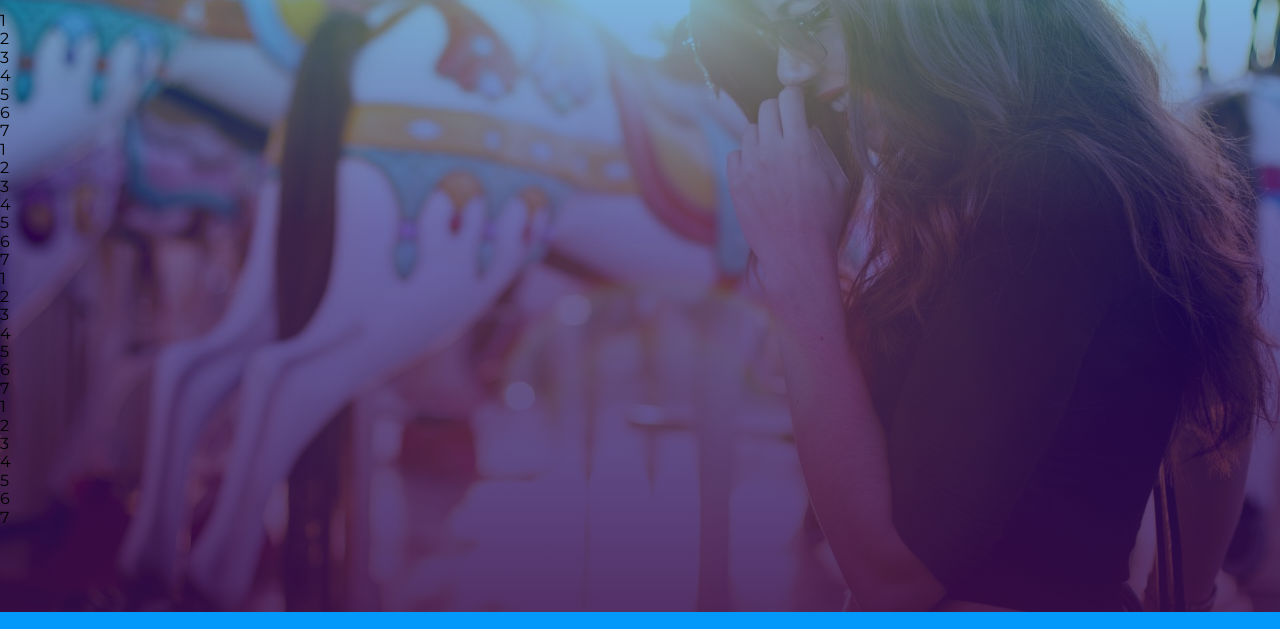
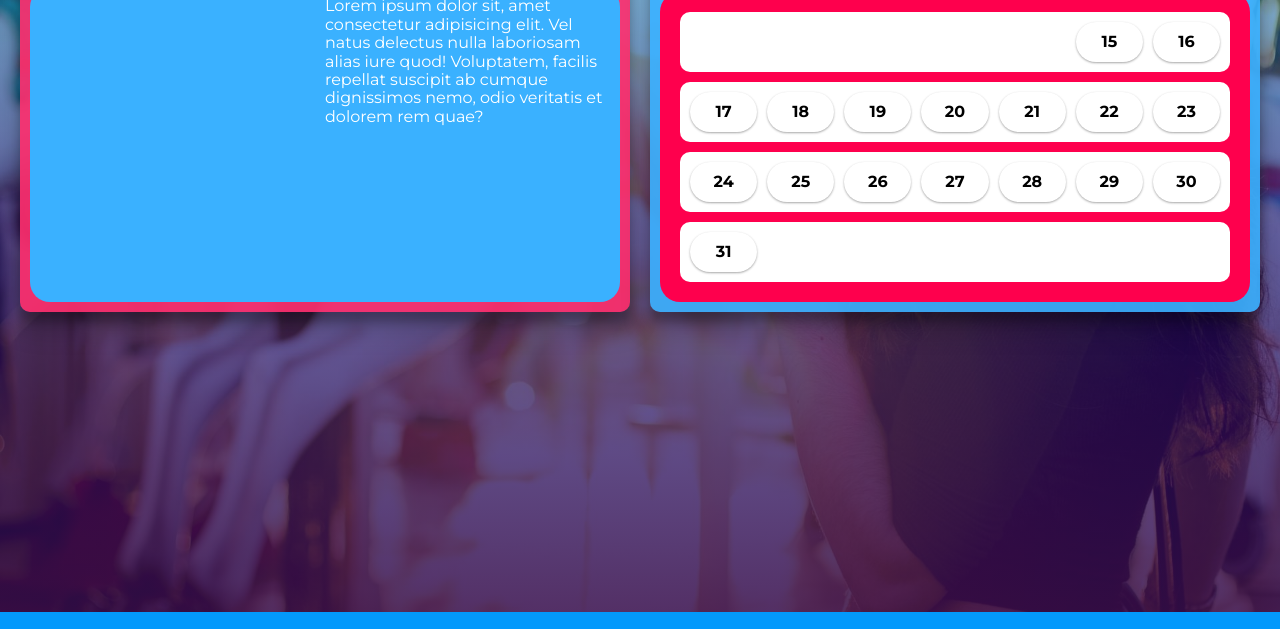
Before and after one commit to wariomvc/FENADU, a website: page calendario.html in a window 1280 px wide. Shown: the part 188-817 px from the top of the page. Drawn offline with nearby package versions, Linux system fonts and the light colour scheme; files whose address does not match are found by name.

Commit message:
Agregado Funcion de Reproducir Video de Youtube segun día elegido

```diff
--- a/calendario.html
+++ b/calendario.html
@@ -21,49 +21,63 @@
                     <a href="calendario.html">Calendario</a>
                 </nav>
             </div>
+            <div class="contenedor_calendario">
+                <div class="evento">
+                    <h2 class="evento__titulo">Eventos el 15 de Julio</h2>
+                    <h3 class="evento__tipo">Musica</h3>
+                    <div class="evento__info">
+                        <div class="evento__media">
+                            <div id="player"></div>
+
+                        </div>
+                        <div class="evento__descripcion">Lorem ipsum dolor sit, amet consectetur adipisicing elit. Vel
+                            natus delectus nulla laboriosam alias iure quod! Voluptatem, facilis repellat suscipit ab
+                            cumque dignissimos nemo, odio veritatis et dolorem rem quae?</div>
+                    </div>
+                </div>
                 <div class="calendario">
-            <h1 class="calendario__titulo">calendario</h1>
-            <h3 class="calendario__fechas">Del 15 al 31 de Julio</h3>
+                    <h1 class="calendario__titulo">Calendario de Eventos</h1>
+                    <h3 class="calendario__fechas titulo__secundario">Del 15 al 31 de Julio</h3>
                     <div class="calendario__box">
                         <div class="calendario__semana">
-                    <div class="calendario__dia">1</div>
-                    <div class="calendario__dia">2</div>
-                    <div class="calendario__dia">3</div>
-                    <div class="calendario__dia">4</div>
-                    <div class="calendario__dia">5</div>
-                    <div class="calendario__dia">6</div>
-                    <div class="calendario__dia">7</div>
+                            <div> </div>
+                            <div> </div>
+                            <div> </div>
+                            <div> </div>
+                            <div> </div>
+                            <div class="calendario__dia">15</div>
+                            <div class="calendario__dia">16</div>
                         </div>
                         <div class="calendario__semana">
-                    <div class="calendario__dia">1</div>
-                    <div class="calendario__dia">2</div>
-                    <div class="calendario__dia">3</div>
-                    <div class="calendario__dia">4</div>
-                    <div class="calendario__dia">5</div>
-                    <div class="calendario__dia">6</div>
-                    <div class="calendario__dia">7</div>
+                            <div class="calendario__dia">17</div>
+                            <div class="calendario__dia">18</div>
+                            <div class="calendario__dia">19</div>
+                            <div class="calendario__dia">20</div>
+                            <div class="calendario__dia">21</div>
+                            <div class="calendario__dia">22</div>
+                            <div class="calendario__dia">23</div>
                         </div>
                         <div class="calendario__semana">
-                    <div class="calendario__dia">1</div>
-                    <div class="calendario__dia">2</div>
-                    <div class="calendario__dia">3</div>
-                    <div class="calendario__dia">4</div>
-                    <div class="calendario__dia">5</div>
-                    <div class="calendario__dia">6</div>
-                    <div class="calendario__dia">7</div>
+                            <div class="calendario__dia">24</div>
+                            <div class="calendario__dia">25</div>
+                            <div class="calendario__dia">26</div>
+                            <div class="calendario__dia">27</div>
+                            <div class="calendario__dia">28</div>
+                            <div class="calendario__dia">29</div>
+                            <div class="calendario__dia">30</div>
                         </div>
                         <div class="calendario__semana">
-                    <div class="calendario__dia">1</div>
-                    <div class="calendario__dia">2</div>
-                    <div class="calendario__dia">3</div>
-                    <div class="calendario__dia">4</div>
-                    <div class="calendario__dia">5</div>
-                    <div class="calendario__dia">6</div>
-                    <div class="calendario__dia">7</div>
+                            <div class="calendario__dia">31</div>
+                            <div> </div>
+                            <div> </div>
+                            <div> </div>
+                            <div> </div>
+                            <div> </div>
+                            <div> </div>
                         </div>
                     </div>
                 </div>
-
+            </div>
         </header>
     </div>
 
@@ -74,16 +88,17 @@
             </div>
             <div class="fenadu__iconos">
                 <svg xmlns="http://www.w3.org/2000/svg" class="icon icon-tabler icon-tabler-brand-twitter" width="40"
-                 height="40" viewBox="0 0 24 24" stroke-width="1.5" stroke="#FE004D" fill="none" stroke-linecap="round"
-                 stroke-linejoin="round">
-                <path stroke="none" d="M0 0h24v24H0z" fill="none"/>
-                <path d="M22 4.01c-1 .49 -1.98 .689 -3 .99c-1.121 -1.265 -2.783 -1.335 -4.38 -.737s-2.643 2.06 -2.62 3.737v1c-3.245 .083 -6.135 -1.395 -8 -4c0 0 -4.182 7.433 4 11c-1.872 1.247 -3.739 2.088 -6 2c3.308 1.803 6.913 2.423 10.034 1.517c3.58 -1.04 6.522 -3.723 7.651 -7.742a13.84 13.84 0 0 0 .497 -3.753c-.002 -.249 1.51 -2.772 1.818 -4.013z"/>
+                    height="40" viewBox="0 0 24 24" stroke-width="1.5" stroke="#FE004D" fill="none"
+                    stroke-linecap="round" stroke-linejoin="round">
+                    <path stroke="none" d="M0 0h24v24H0z" fill="none" />
+                    <path
+                        d="M22 4.01c-1 .49 -1.98 .689 -3 .99c-1.121 -1.265 -2.783 -1.335 -4.38 -.737s-2.643 2.06 -2.62 3.737v1c-3.245 .083 -6.135 -1.395 -8 -4c0 0 -4.182 7.433 4 11c-1.872 1.247 -3.739 2.088 -6 2c3.308 1.803 6.913 2.423 10.034 1.517c3.58 -1.04 6.522 -3.723 7.651 -7.742a13.84 13.84 0 0 0 .497 -3.753c-.002 -.249 1.51 -2.772 1.818 -4.013z" />
                 </svg>
                 <svg xmlns="http://www.w3.org/2000/svg" class="icon icon-tabler icon-tabler-brand-facebook" width="40"
-                 height="40" viewBox="0 0 24 24" stroke-width="1.5" stroke="#FE004D" fill="none" stroke-linecap="round"
-                 stroke-linejoin="round">
-                <path stroke="none" d="M0 0h24v24H0z" fill="none"/>
-                <path d="M7 10v4h3v7h4v-7h3l1 -4h-4v-2a1 1 0 0 1 1 -1h3v-4h-3a5 5 0 0 0 -5 5v2h-3"/>
+                    height="40" viewBox="0 0 24 24" stroke-width="1.5" stroke="#FE004D" fill="none"
+                    stroke-linecap="round" stroke-linejoin="round">
+                    <path stroke="none" d="M0 0h24v24H0z" fill="none" />
+                    <path d="M7 10v4h3v7h4v-7h3l1 -4h-4v-2a1 1 0 0 1 1 -1h3v-4h-3a5 5 0 0 0 -5 5v2h-3" />
                 </svg>
             </div>
         </div>
@@ -94,6 +109,8 @@
     </footer>
     <script src="/build/js/bundle.min.js"></script>
     <script src="https://code.jquery.com/jquery-3.6.0.min.js"></script>
+
+
 </body>
 
 </html>
--- a/src/scss/layout/_calendario.scss
+++ b/src/scss/layout/_calendario.scss
@@ -0,0 +1,84 @@
+@use '../base/paleta' as color;
+
+.contenedor_calendario{
+  display: grid;
+  grid-template-columns: 1fr 1fr;
+  column-gap: 2rem;
+  padding: 0 2rem;
+}
+.evento{
+  background-color: rgba($color: color.$color-secondary-1-0, $alpha: .9);
+  color: color.$color-blanco;
+  box-shadow: rgba(0, 0, 0, 0.25) 0px 14px 28px, rgba(0, 0, 0, 0.22) 0px 10px 10px;
+  border-radius: 1rem;
+  display: flex;
+  flex-direction: column;
+  justify-items: center;
+  align-items: center;
+  padding: 1rem;
+  .evento__titulo{
+    margin: 0;
+  }
+  .evento__info{
+    display: grid;
+    grid-template-columns: 1fr 1fr;
+    background-color: color.$color-primary-0;
+    height: 100%;
+    padding: 1rem;
+    border-radius: 2rem;
+  }
+}
+
+.calendario{
+  background-color: rgba($color: color.$color-primary-0, $alpha: .9);
+  box-shadow: rgba(0, 0, 0, 0.25) 0px 14px 28px, rgba(0, 0, 0, 0.22) 0px 10px 10px;
+  border-radius: 1rem;
+  display: flex;
+  flex-direction: column;
+  justify-items: center;
+  align-items: center;
+  padding: 1rem;
+  .calendario__titulo{
+    color: color.$color-blanco;
+    margin: 0;
+  }
+  .calendario__fechas{
+    font-weight: bold;
+  }
+}
+.calendario__box{
+  background-color: color.$color-secondary-1-4;
+  padding: 2rem;
+  border-radius: 2rem;
+  width: 100%;
+  height: 100%;
+  display: flex;
+  flex-direction: column;
+  gap: 1rem;
+  .calendario__semana{
+    background-color: color.$color-blanco;
+    border-radius: 1rem;
+    display: grid;
+    grid-template-columns: 1fr 1fr 1fr 1fr 1fr 1fr 1fr;
+    padding: 1rem;
+    column-gap: 1rem;
+    height: 6rem;
+    align-items: center;
+    align-content: center;
+    .calendario__dia{
+      font-weight: bold;
+      background-color: color.$color-blanco;
+      line-height: 4rem;
+      text-align: center;
+      border-radius: 3rem;
+      box-shadow: rgba(0, 0, 0, 0.12) 0px 1px 3px, rgba(0, 0, 0, 0.24) 0px 1px 2px;
+      height: 4rem;
+      transition: all .5s ease;
+    }
+    .calendario__dia:hover{
+      background-color: color.$color-secondary-1-0;
+      color: color.$color-blanco;
+      cursor: pointer;
+    }
+  }
+}
--- a/src/scss/layout/_header.scss
+++ b/src/scss/layout/_header.scss
@@ -7,14 +7,14 @@
     background-color: color.$color-primary-4;
 
     &.indice {
-        background: linear-gradient(0deg, rgba(55, 14, 77, 0.8603816526610644) 0%, rgba(9, 9, 121, 0.5858718487394958) 48%, rgba(0, 212, 255, 0.45702030812324934) 100%), url('build/img/globos.jpg');
+        background: linear-gradient(0deg, rgba(55, 14, 77, 0.8603816526610644) 0%, rgba(9, 9, 121, 0.5858718487394958) 48%, rgba(0, 212, 255, 0.45702030812324934) 100%), url('/build/img/globos.jpg');
         background-attachment: fixed;
         background-size: cover;
         background-position: center;
     }
 
     &.artistas {
-        background: linear-gradient(0deg, rgba(55, 14, 77, 0.8603816526610644) 0%, rgba(9, 9, 121, 0.5858718487394958) 48%, rgba(0, 212, 255, 0.45702030812324934) 100%), url('build/img/artista.jpg');
+        background: linear-gradient(0deg, rgba(55, 14, 77, 0.8603816526610644) 0%, rgba(9, 9, 121, 0.5858718487394958) 48%, rgba(0, 212, 255, 0.45702030812324934) 100%), url('/build/img/artista.jpg');
         background-attachment: fixed;
         background-size: cover;
         background-position: center;
@@ -32,12 +32,13 @@
         align-items: center;
         text-align: center;
 
-        .titulo__secundario{
-            color: color.$color-secondary-2-3;
-        }
+
     }
 
 
+}
+.titulo__secundario{
+    color: color.$color-secondary-2-3;
 }
 
 .hero:hover {
--- a/src/scss/layout/_index.scss
+++ b/src/scss/layout/_index.scss
@@ -2,3 +2,4 @@
 @forward 'seccion';
 @forward 'footer';
 @forward "artistas";
+@forward "calendario";
```
Also changed, not shown: src/js/script.js (+32 -12 lines), build/css/app.css, build/js/bundle.min.js, 2 other files. Lines whose indentation alone changed are shown as unchanged.
